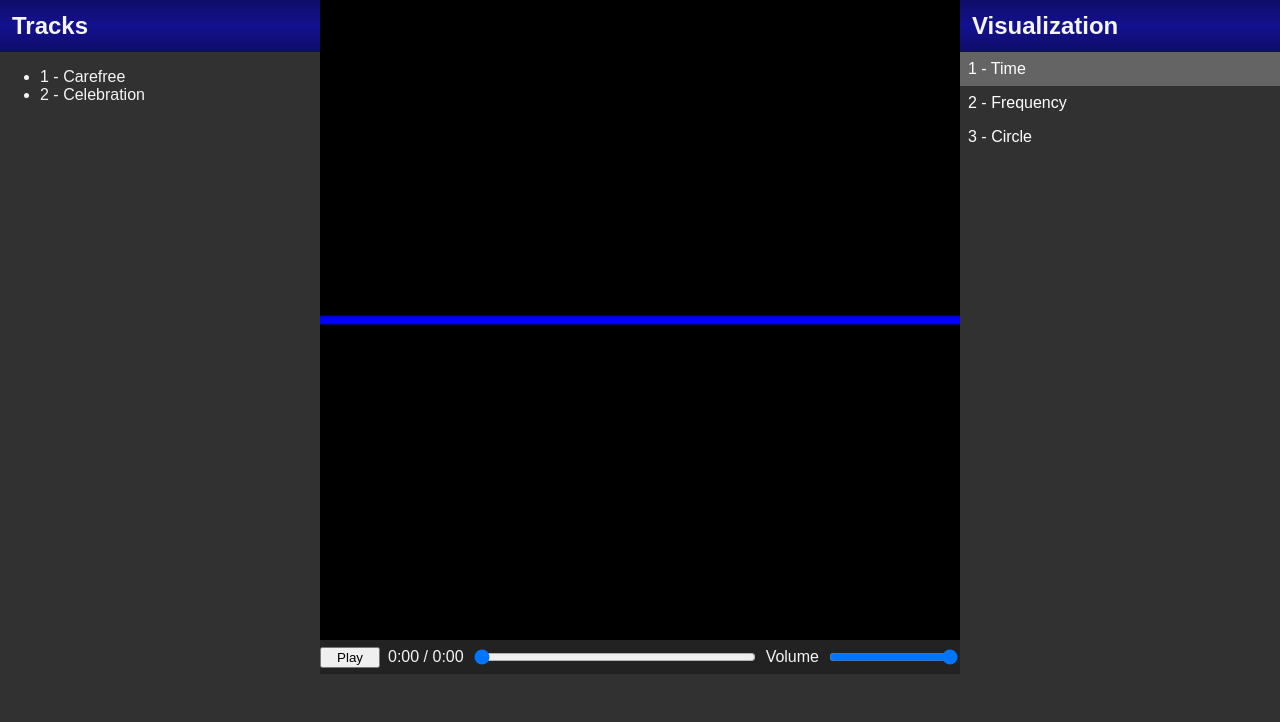
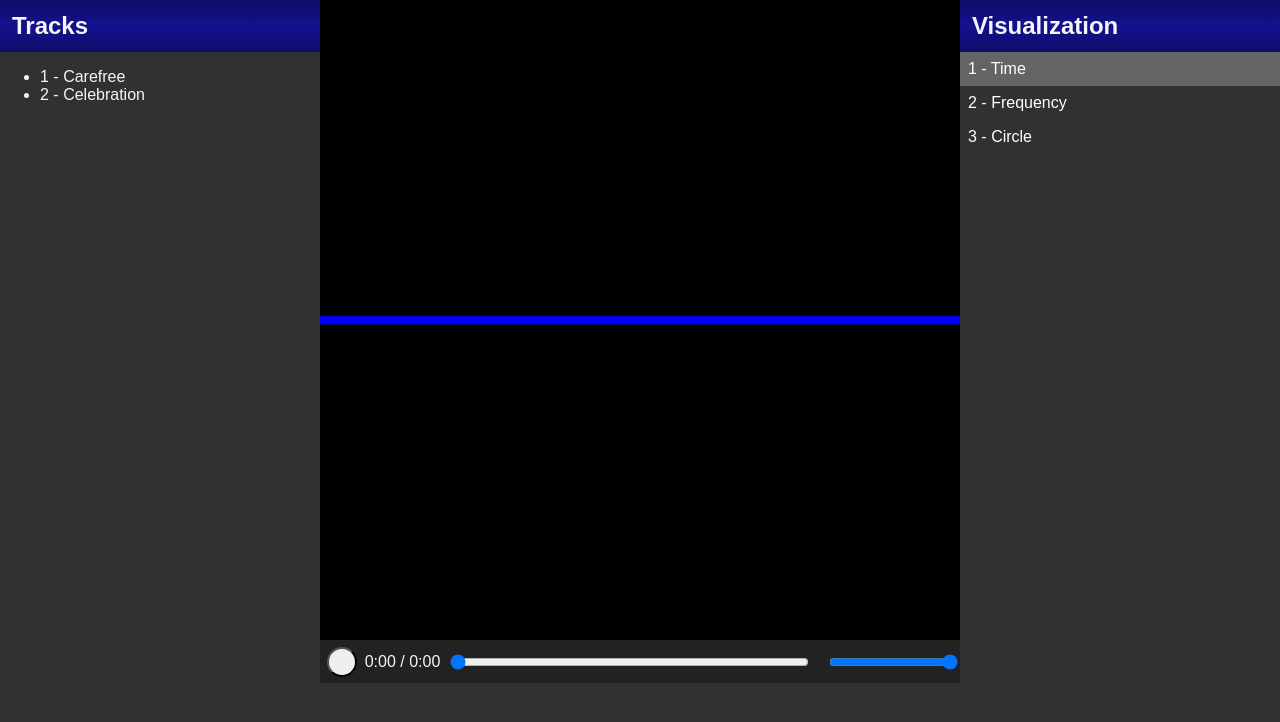
Before and after one commit to mattwamboldt/bop-o-vision, a React app: page / in a window 1280 px wide. Shown: the top 722 px of the page. Built offline with nearby package versions, Linux system fonts and the light colour scheme; the HTML template or start-up script is replaced by a standard one.

Commit message:
Adding font-awesome icons to replace some labels

```diff
--- a/src/components/player.tsx
+++ b/src/components/player.tsx
@@ -22,6 +22,11 @@ class Player extends React.Component<{}, IState> {
     }
 
     public render() {
+        let playButtonClass = "fa fa-play";
+        if (this.state.isPlaying) {
+            playButtonClass = "fa fa-pause";
+        }
+
         return (
             <div id="player">
                 <canvas id="visualizer" width="300px" height="300px"></canvas>
@@ -33,7 +38,7 @@ class Player extends React.Component<{}, IState> {
                             this.audioPlayerRef.play();
                         }
                     }}>
-                        {this.state.isPlaying ? 'Pause' : 'Play'}
+                        <i className={playButtonClass}></i>
                     </button>
                     <div id="timecode">
                         {this.formatTimecode(this.state.currentSeconds)} / {this.formatTimecode(this.state.totalSeconds)}
@@ -44,7 +49,7 @@ class Player extends React.Component<{}, IState> {
                         onChange={(e) => {
                             this.audioPlayerRef.currentTime = Number(e.target.value);
                         }}/>
-                    <label>Volume</label>
+                    <label><i className='fa fa-volume-up'></i></label>
                     <input id="volume" type='range' min="0" max="100" value={this.state.volume * 100} onChange={(e) => {
                         this.audioPlayerRef.volume = Number(e.target.value) / 100;
                     }}/>
--- a/src/style.scss
+++ b/src/style.scss
@@ -72,10 +72,15 @@ h2 {
     }
 
     #timecode, label {
-        margin: 0.5em 0.5em;
+        margin: 0.5em;
     }
 
     #playButton {
-        width: 60px;
+        margin: 0.5em;
+        margin-right: 0;
+        width: 30px;
+        height: 30px;
+        border-radius: 50%;
+        outline: none;
     }
 }
```
Also changed, not shown: 2 other files (tests, documents, lock files or other folders).
